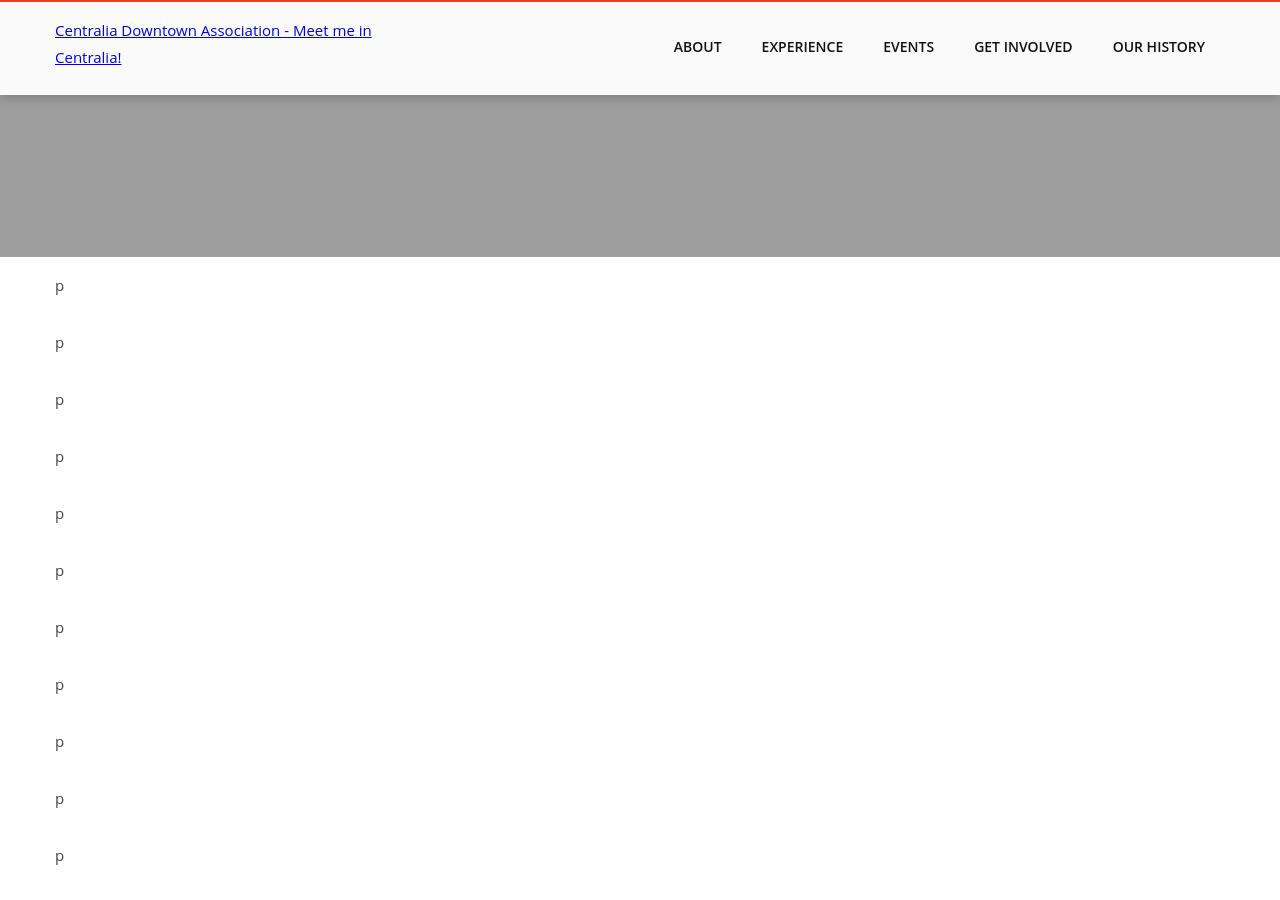
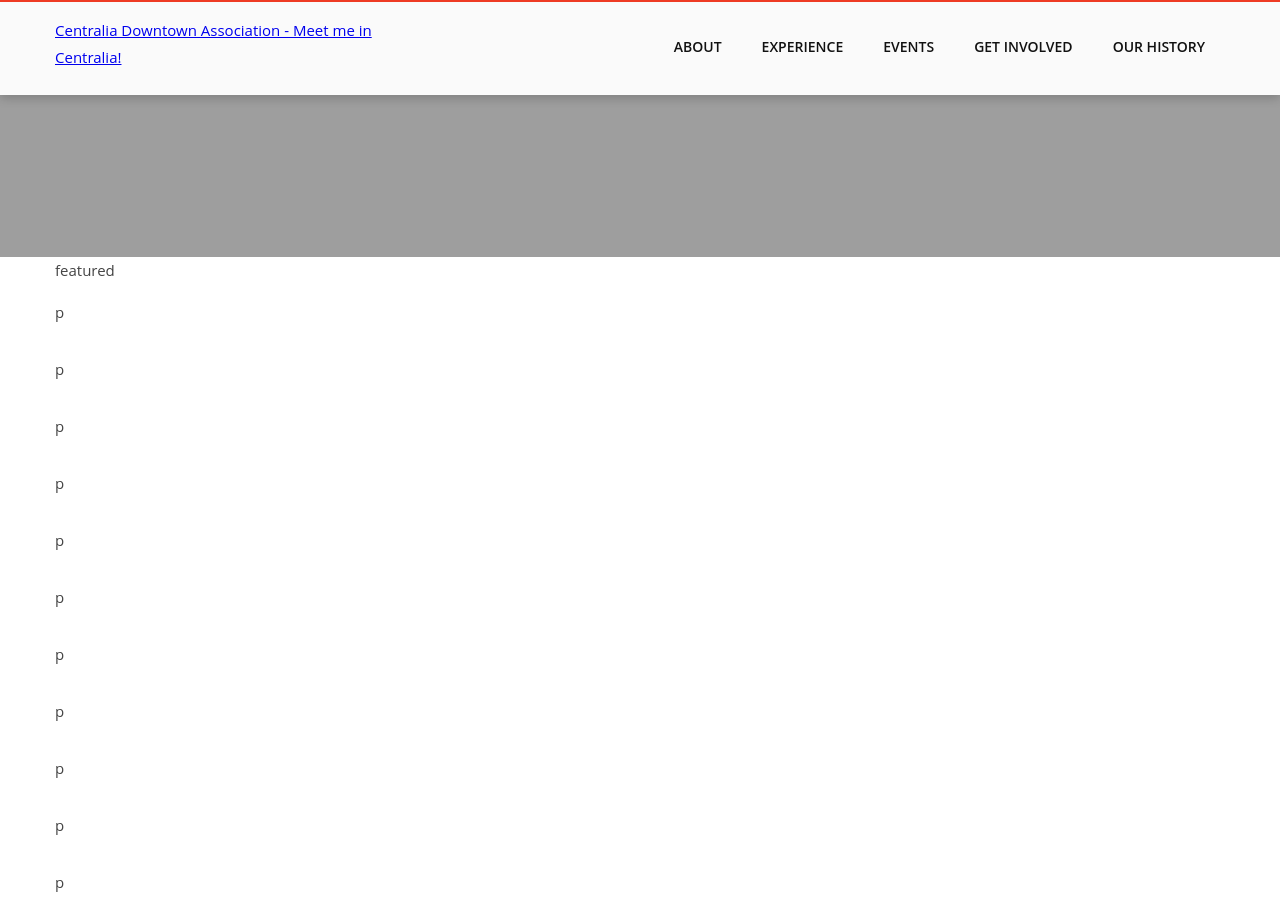
Before and after one commit to trallspnw/cda-website, a Jekyll site: the page built from index.html, in a window 1280 px wide and 900 px high, scrolled down 562 px. Built offline with Jekyll 4.4.1, drawn with Linux system fonts in a browser that asks for light colours.

Commit message:
update featured

```diff
--- a/_includes/content_grid.html
+++ b/_includes/content_grid.html
@@ -0,0 +1,4 @@
+<div class="content-grid content-grid-{{include.grid-id}}">
+
+
+</div>
--- a/_includes/featured.html
+++ b/_includes/featured.html
@@ -1,8 +1,18 @@
 <div class="featered-area">
     <div class="featured-container">
-        {% for featured in site.featured %}
+        {% for content_item in site.homepage-content %}
+            {% assign content_labels = content_item.url | split: '/' %}
+            {% if content_labels[2] != 'featured' or content_labels.size != 4 %}
+                {% continue %}
+            {% endif %}
+            {{content_labels[2]}}
+
+
             <div class="featured-item">
-                {{ featured.content }}
+                {{ homepage-content.featured.content }}
+
+                {% include content_grid.html grid-id=content_item.title %}
+
             </div>
         {% endfor %}
     </div>
```
